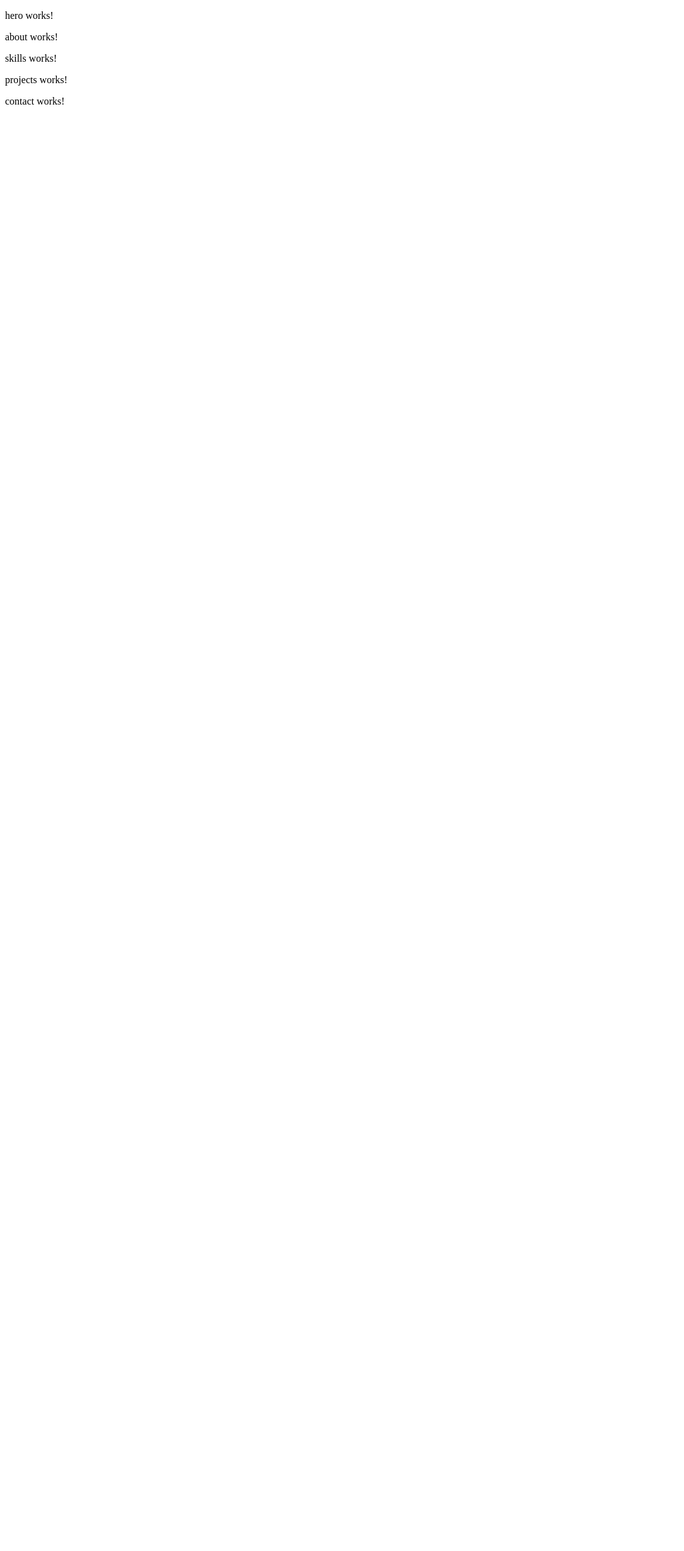
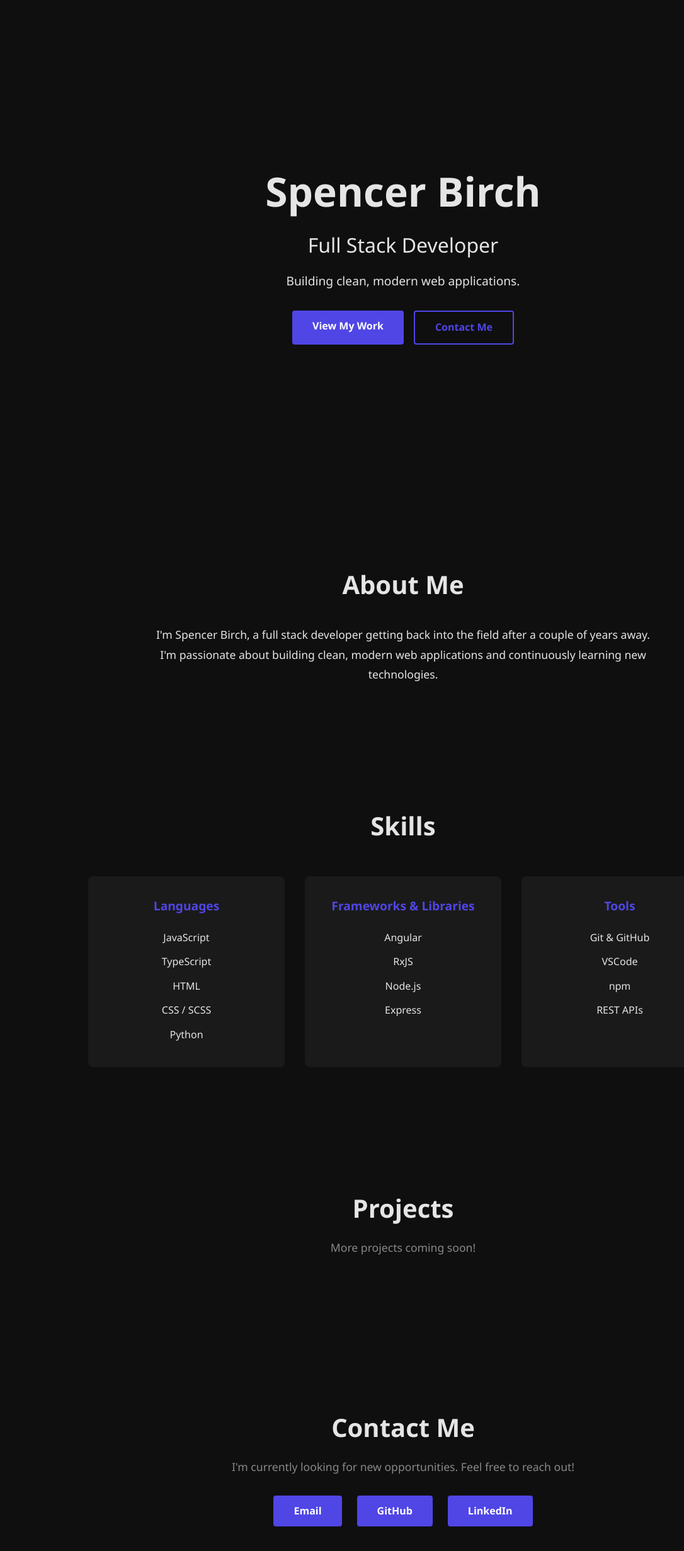
Before and after one commit to spence3033/angular-portfolio, an Angular app: page / in a window 1280 px wide. Shown: the top 2462 px of the page at 63% size, without its empty margins (0-1086 px from the left). Before the commit the page ends 800 px from the top, so only its background shows below. Built offline with nearby package versions, Linux system fonts and the light colour scheme.

Commit message:
scaffold all portfolio sections with basic styles

```diff
--- a/src/app/components/about/about.html
+++ b/src/app/components/about/about.html
@@ -1 +1,10 @@
-<p>about works!</p>
+<section class="about" id="about">
+  <div class="about__container">
+    <h2 class="about__heading">About Me</h2>
+    <p class="about__bio">
+      I'm Spencer Birch, a full stack developer getting back into the field
+      after a couple of years away. I'm passionate about building clean,
+      modern web applications and continuously learning new technologies.
+    </p>
+  </div>
+</section>
--- a/src/app/components/about/about.scss
+++ b/src/app/components/about/about.scss
@@ -0,0 +1,20 @@
+.about {
+  padding: 6rem 2rem;
+  text-align: center;
+
+  &__container {
+    max-width: 800px;
+    margin: 0 auto;
+  }
+
+  &__heading {
+    font-size: 2.5rem;
+    font-weight: 700;
+    margin-bottom: 2rem;
+  }
+
+  &__bio {
+    font-size: 1.1rem;
+    line-height: 1.8;
+  }
+}
--- a/src/app/components/contact/contact.html
+++ b/src/app/components/contact/contact.html
@@ -1 +1,13 @@
-<p>contact works!</p>
+<section class="contact" id="contact">
+  <div class="contact__container">
+    <h2 class="contact__heading">Contact Me</h2>
+    <p class="contact__subheading">
+      I'm currently looking for new opportunities. Feel free to reach out!
+    </p>
+    <div class="contact__links">
+      <a href="mailto:your-email@email.com" class="contact__link">Email</a>
+      <a href="https://github.com/spence3033" target="_blank" class="contact__link">GitHub</a>
+      <a href="https://www.linkedin.com/in/spencer-birch" target="_blank" class="contact__link">LinkedIn</a>
+    </div>
+  </div>
+</section>
--- a/src/app/components/contact/contact.scss
+++ b/src/app/components/contact/contact.scss
@@ -0,0 +1,43 @@
+.contact {
+  padding: 6rem 2rem;
+  text-align: center;
+
+  &__container {
+    max-width: 800px;
+    margin: 0 auto;
+  }
+
+  &__heading {
+    font-size: 2.5rem;
+    font-weight: 700;
+    margin-bottom: 1rem;
+  }
+
+  &__subheading {
+    font-size: 1.1rem;
+    margin-bottom: 2rem;
+    color: #888;
+  }
+
+  &__links {
+    display: flex;
+    gap: 1.5rem;
+    justify-content: center;
+    flex-wrap: wrap;
+  }
+
+  &__link {
+    padding: 0.75rem 2rem;
+    border-radius: 4px;
+    text-decoration: none;
+    font-size: 1rem;
+    font-weight: 600;
+    background-color: #4f46e5;
+    color: white;
+    transition: opacity 0.2s ease;
+
+    &:hover {
+      opacity: 0.8;
+    }
+  }
+}
--- a/src/app/components/hero/hero.html
+++ b/src/app/components/hero/hero.html
@@ -1 +1,13 @@
-<p>hero works!</p>
+<!-- BEM naming - hero__content (this is a CSS naming convention) -->
+<section class="hero">
+  <div class="hero__content">
+    <h1 class="hero__name">Spencer Birch</h1>
+    <h2 class="hero__title">Full Stack Developer</h2>
+    <p class="hero__tagline">Building clean, modern web applications.</p>
+    <div class="hero__actions">
+      <!-- These are anchor links. -->
+      <a href="#projects" class="btn btn--primary">View My Work</a>
+      <a href="#contact" class="btn btn--secondary">Contact Me</a>
+    </div>
+  </div>
+</section>
--- a/src/app/components/hero/hero.scss
+++ b/src/app/components/hero/hero.scss
@@ -0,0 +1,62 @@
+.hero {
+  display: flex;
+  align-items: center;
+  justify-content: center;
+  // min-height: 100vh makes the hero take up the full viewport height
+  min-height: 100vh;
+  text-align: center;
+  padding: 2rem;
+
+  // & is a parent selector reference.
+  // This way &__content
+  // becomes hero__content
+  &__content {
+    max-width: 800px;
+  }
+
+  &__name {
+    font-size: 4rem;
+    font-weight: 700;
+    margin-bottom: 0.5rem;
+  }
+
+  &__title {
+    font-size: 2rem;
+    font-weight: 400;
+    margin-bottom: 1rem;
+  }
+
+  &__tagline {
+    font-size: 1.2rem;
+    margin-bottom: 2rem;
+  }
+
+  &__actions {
+    display: flex;
+    gap: 1rem;
+    justify-content: center;
+  }
+}
+
+.btn {
+  padding: 0.75rem 2rem;
+  border-radius: 4px;
+  text-decoration: none;
+  font-size: 1rem;
+  font-weight: 600;
+  transition: opacity 0.2s ease;
+
+  &:hover {
+    opacity: 0.8;
+  }
+
+  &--primary {
+    background-color: #4f46e5;
+    color: white;
+  }
+
+  &--secondary {
+    border: 2px solid #4f46e5;
+    color: #4f46e5;
+  }
+}
--- a/src/app/components/projects/projects.html
+++ b/src/app/components/projects/projects.html
@@ -1 +1,9 @@
-<p>projects works!</p>
+<section class="projects" id="projects">
+  <div class="projects__container">
+    <h2 class="projects__heading">Projects</h2>
+    <p class="projects__subheading">More projects coming soon!</p>
+    <div class="projects__grid">
+      <!-- Project cards will be added here as projects are completed -->
+    </div>
+  </div>
+</section>
--- a/src/app/components/projects/projects.scss
+++ b/src/app/components/projects/projects.scss
@@ -0,0 +1,27 @@
+.projects {
+  padding: 6rem 2rem;
+  text-align: center;
+
+  &__container {
+    max-width: 1000px;
+    margin: 0 auto;
+  }
+
+  &__heading {
+    font-size: 2.5rem;
+    font-weight: 700;
+    margin-bottom: 1rem;
+  }
+
+  &__subheading {
+    font-size: 1.1rem;
+    color: #888;
+    margin-bottom: 3rem;
+  }
+
+  &__grid {
+    display: grid;
+    grid-template-columns: repeat(auto-fit, minmax(300px, 1fr));
+    gap: 2rem;
+  }
+}
--- a/src/app/components/skills/skills.html
+++ b/src/app/components/skills/skills.html
@@ -1 +1,35 @@
-<p>skills works!</p>
+<section class="skills" id="skills">
+  <div class="skills__container">
+    <h2 class="skills__heading">Skills</h2>
+    <div class="skills__grid">
+      <div class="skills__category">
+        <h3 class="skills__category-title">Languages</h3>
+        <ul class="skills__list">
+          <li>JavaScript</li>
+          <li>TypeScript</li>
+          <li>HTML</li>
+          <li>CSS / SCSS</li>
+          <li>Python</li>
+        </ul>
+      </div>
+      <div class="skills__category">
+        <h3 class="skills__category-title">Frameworks & Libraries</h3>
+        <ul class="skills__list">
+          <li>Angular</li>
+          <li>RxJS</li>
+          <li>Node.js</li>
+          <li>Express</li>
+        </ul>
+      </div>
+      <div class="skills__category">
+        <h3 class="skills__category-title">Tools</h3>
+        <ul class="skills__list">
+          <li>Git & GitHub</li>
+          <li>VSCode</li>
+          <li>npm</li>
+          <li>REST APIs</li>
+        </ul>
+      </div>
+    </div>
+  </div>
+</section>
--- a/src/app/components/skills/skills.scss
+++ b/src/app/components/skills/skills.scss
@@ -0,0 +1,45 @@
+.skills {
+  padding: 6rem 2rem;
+  text-align: center;
+
+  &__container {
+    max-width: 1000px;
+    margin: 0 auto;
+  }
+
+  &__heading {
+    font-size: 2.5rem;
+    font-weight: 700;
+    margin-bottom: 3rem;
+  }
+
+  &__grid {
+    display: grid;
+    grid-template-columns: repeat(3, 1fr);
+    gap: 2rem;
+  }
+
+  &__category {
+    background-color: #1a1a1a;
+    border-radius: 8px;
+    padding: 2rem;
+  }
+
+  &__category-title {
+    font-size: 1.2rem;
+    font-weight: 600;
+    margin-bottom: 1rem;
+    color: #4f46e5;
+  }
+
+  &__list {
+    list-style: none;
+    padding: 0;
+    margin: 0;
+
+    li {
+      padding: 0.4rem 0;
+      font-size: 1rem;
+    }
+  }
+}
--- a/src/styles.scss
+++ b/src/styles.scss
@@ -1 +1,26 @@
-/* You can add global styles to this file, and also import other style files */
+/* Global Styles
+   These apply to the entire application */
+
+/* Box sizing reset — makes sizing elements more predictable */
+*, *::before, *::after {
+  box-sizing: border-box;
+}
+
+/* Remove default margins and padding */
+body, h1, h2, h3, h4, p {
+  margin: 0;
+  padding: 0;
+}
+
+/* Base body styles */
+body {
+  font-family: 'Segoe UI', Tahoma, Geneva, Verdana, sans-serif;
+  background-color: #0f0f0f;
+  color: #e5e5e5;
+  line-height: 1.6;
+}
+
+/* Smooth scrolling for anchor links */
+html {
+  scroll-behavior: smooth;
+}
```
